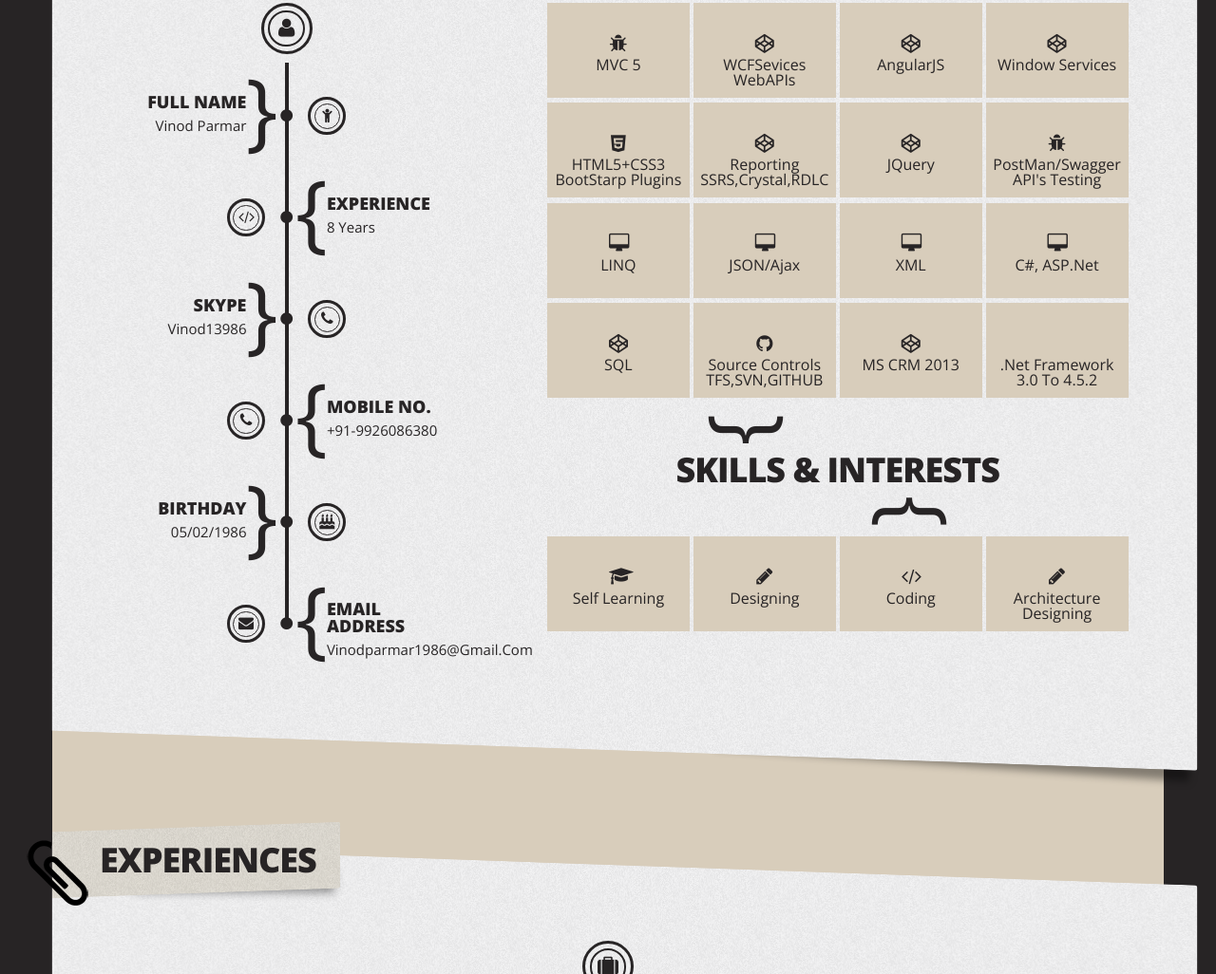
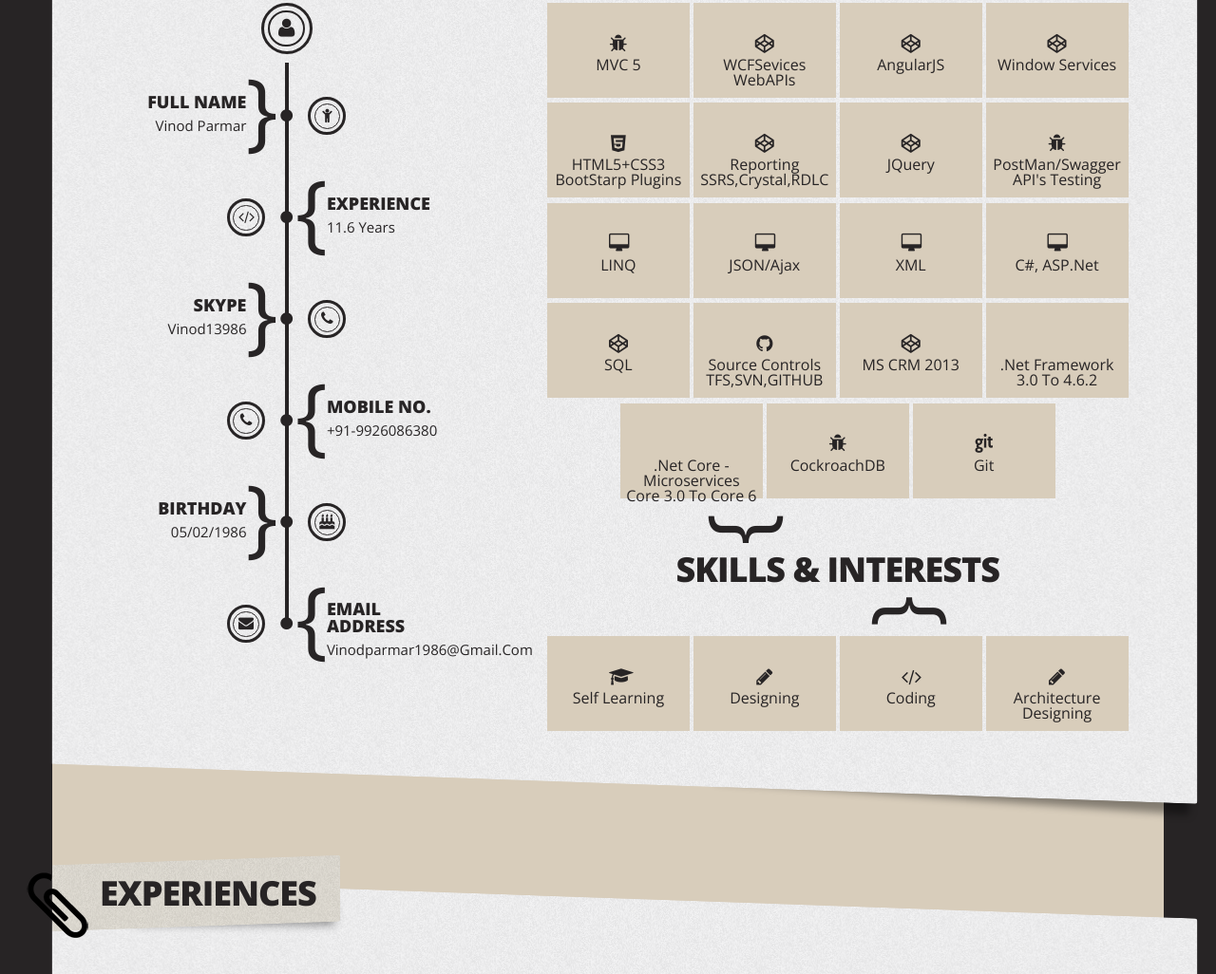
Before and after one commit to VinodParmar/vinodparmar.github.io, a plain HTML site: page index.html in a window 1280 px wide. Shown: the part 1467-2493 px from the top of the page at 95% size. Drawn offline with nearby package versions, Linux system fonts and the light colour scheme; files whose address does not match are found by name.

Commit message:
Update index.html

```diff
--- a/index.html
+++ b/index.html
@@ -258,7 +258,7 @@
                                             </div>
                                             <div class="profile-content timeline-content right">
                                                 <label>Experience</label>
-                                                <div class="value">8 years</div>
+                                                <div class="value">11.6 years</div>
                                             </div>
 
                                         </div>
@@ -393,7 +393,19 @@
 
                                             <li class="wow bounceInDown" data-wow-delay="0.16s">
                                                 <i class="fa fa-microsoft"></i>
-                                                <span>.Net framework </br>3.0 to 4.5.2</span>
+                                                <span>.Net framework </br>3.0 to 4.6.2</span>
+                                            </li>
+                                            <li class="wow bounceInDown" data-wow-delay="0.17s">
+                                                <i class="fa fa-microsoft"></i>
+                                                <span>.Net Core - Microservices </br> Core 3.0 to Core 6</span>
+                                            </li>
+                                            <li class="wow bounceInDown" data-wow-delay="0.18s">
+                                                <i class="fa fa-bug"></i>
+                                                <span>CockroachDB</span>
+                                            </li>
+                                            <li class="wow bounceInDown" data-wow-delay="0.19s">
+                                                <i class="fa fa-git"></i>
+                                                <span>Git </span>
                                             </li>
 
                                         </ul>
```
